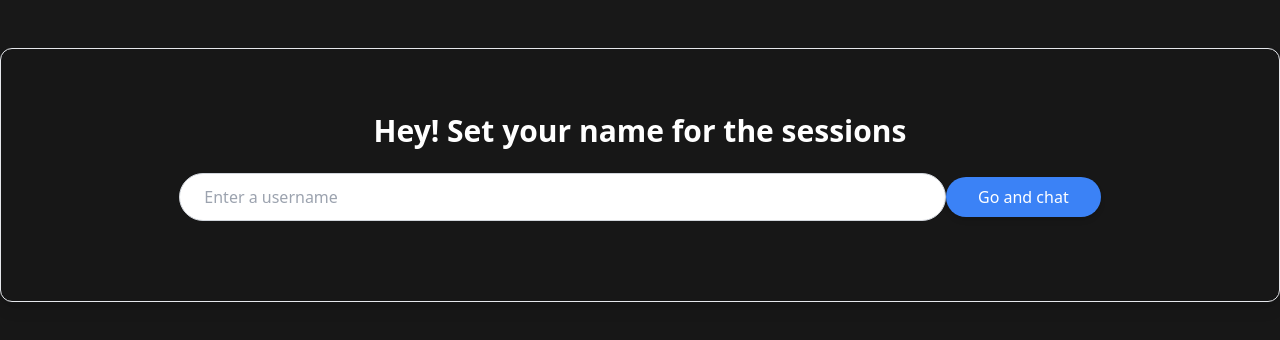
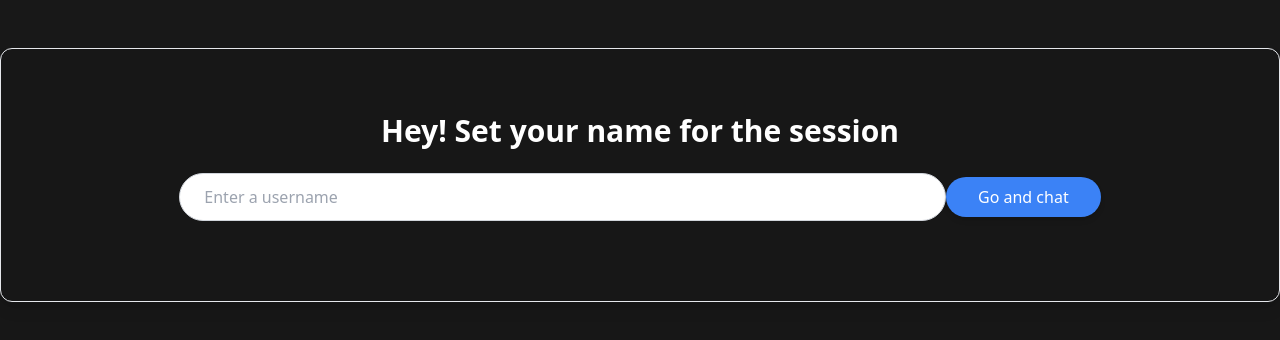
Before and after one commit to arobaseSuulei/chatGO, a React (Create React App) app in the folder my-project/: page / in a window 1280 px wide. Shown: the top 340 px of the page. Built offline with nearby package versions, Linux system fonts and the light colour scheme.

Commit message:
username set

```diff
--- a/my-project/src/components/Session.jsx
+++ b/my-project/src/components/Session.jsx
@@ -21,7 +21,7 @@ export default function Session() {
             className="mx-auto mt-12 border rounded-xl flex flex-col gap-8 justify-center items-center p-8 md:p-16 shadow-lg ">
             <div className="text-center w-full">
                 <h1 className="text-2xl md:text-3xl font-bold text-white mb-6">
-                    Hey! Set your name for the sessions
+                    Hey! Set your name for the session
                 </h1>
                 <input
                     type="text"
```
